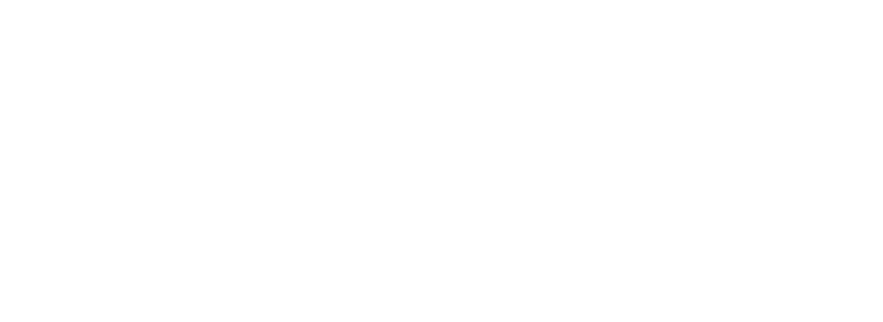
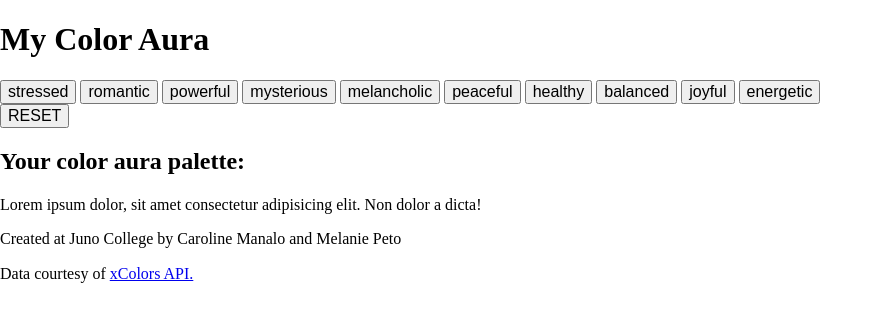
Before and after one commit to project-2-color-aura/colorAuraExplorer, a plain HTML site: page index.html in a window 1280 px wide. Shown: the whole page, without its empty margins (0-883 px from the left). Drawn offline with Linux system fonts and the light colour scheme.

Commit message:
build out HTML

```diff
--- a/index.html
+++ b/index.html
@@ -8,6 +8,47 @@
     <link rel="stylesheet" href="./styles/style.css">
 </head>
 <body>
+    <header>
+        <div class="wrapper">
+            <h1>My Color Aura</h1>
+        </div>
+    </header>
+    <main>
+        <div class="wrapper">
+            <section>
+                <div class="moods">
+                    <button value="/red">stressed</button>
+                    <button value="/pink">romantic</button>
+                    <button value="/purple">powerful</button>
+                    <button value="/navy">mysterious</button>
+                    <button value="/blue">melancholic</button>
+                    <button value="/aqua">peaceful</button>
+                    <button value="/green">healthy</button>
+                    <button value="/lime">balanced</button>
+                    <button value="/yellow">joyful</button>
+                    <button value="/orange">energetic</button>
+                </div>
+                <button class="reset">RESET</button>
+            </section>
+            <section class="results">
+                <h2>Your color aura palette:</h2>
+                <div class="paletteParent">
+                    <div class="color1 color"></div>
+                    <div class="color2 color"></div>
+                    <div class="color3 color"></div>
+                    <div class="color4 color"></div>
+                    <div class="color5 color"></div>
+                </div>
+                <p class="advice">Lorem ipsum dolor, sit amet consectetur adipisicing elit. Non dolor a dicta!</p>
+            </section>
+        </div>
+    </main>
+    <footer>
+        <div class="wrapper">
+            <p>Created at Juno College by Caroline Manalo and Melanie Peto</p>
+            <p>Data courtesy of <a href="https://x-colors.herokuapp.com/">xColors API.</a></p>
+        </div>
+    </footer>
 
 </body>
 </html>
```
